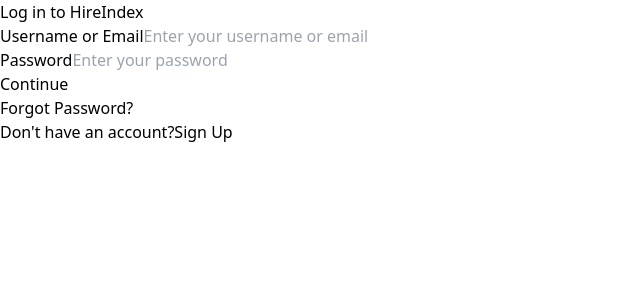
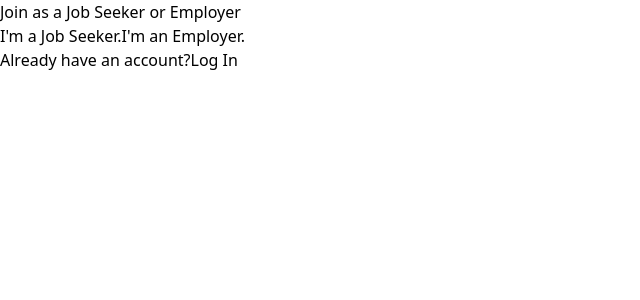
Before and after one commit to eneriopaolo/JumpStart, a React app in the folder UI/: page /signup in a window 1280 px wide. Shown: the top 300 px of the page, without its empty margins (0-640 px from the left). Built offline with nearby package versions, Linux system fonts and the light colour scheme; the HTML template or start-up script is replaced by a standard one.

Commit message:
added page to select type of user and routing

```diff
--- a/UI/src/App.jsx
+++ b/UI/src/App.jsx
@@ -1,15 +1,36 @@
 import React from "react";
 import Login from "./pages/Login"
-// import TypeofUser from "./pages/TypeofUser";
+import TypeofUser from "./pages/TypeofUser";
+// import {BrowserRouter as Router, Route, Switch} from "react-router-dom";
+import {BrowserRouter, Routes, Route} from "react-router-dom";
 
 const App = () => {
   return (
-    <div className="container mx-auto">
-      <>
-      <Login />
-      </>
-    </div>
-    // <>
+    // <Router>
+    //   <div className="container mx-auto">
+    //     <>
+    //       <Switch>
+    //         <Route path="/signup">
+    //           <TypeofUser />
+    //         </Route>
+
+    //         <Route path="/">
+    //           <Login />
+    //         </Route>
+    //       </Switch>
+    //     </>
+    //   </div>
+    // </Router>
+
+    <BrowserRouter>
+      <div className="container mx-auto">
+        <Routes>
+          <Route path="/signup" element={<TypeofUser />} />
+          <Route path="/" element={<Login />} />
+        </Routes>
+      </div>
+    </BrowserRouter>
+
     // <div className="text-red-500">
     //   <p>Hello World</p>
     // </div>
--- a/UI/src/pages/Login.jsx
+++ b/UI/src/pages/Login.jsx
@@ -1,4 +1,5 @@
 import React from "react";
+import {Link} from "react-router-dom";
 
 const Login = () => {
     return (
@@ -52,9 +53,9 @@
           <div className="text-center mt-12">
             <p className="text-sm text-gray-500">
               Don't have an account?
-              <a href="#" className="text-red-700 hover:underline">
+              <Link to ="/signup" className="text-red-700 hover:underline">
                 Sign Up
-              </a>
+              </Link>
             </p>
           </div>
         </form>
--- /dev/null
+++ b/UI/src/pages/TypeofUser.jsx
@@ -0,0 +1,65 @@
+import React, {useState} from "react";
+import {Link} from "react-router-dom";
+
+const TypeofUser = () => {
+  const [selectedUser, setSelectedUser] = useState(null);
+
+  const handleUserSelection = (userType) => {
+    setSelectedUser(userType);
+  };
+    return (
+        <div className="flex flex-col items-center justify-center h-screen bg-gray-500">
+
+          <div className="w-full max-w-md px-8 py-12 bg-white rounded-lg shadow-md">
+
+            <div className="text-center mb-8">
+              <h1 className="text-2xl font-bold text-gray-800">Join as a Job Seeker or Employer</h1>
+            </div>
+
+            <div className="flex flex-col gap-4">
+              <button
+                type="button"
+                value="jobSeeker"
+                className={`w-full px-4 py-2 text-center rounded-lg ${
+                  selectedUser === "jobSeeker" ? "bg-red-700 text-white border border-red-900" : "bg-gray-100 text-gray-700 border border-gray-300" /*if selectedUser value is jobSeeker then change the button appearance accordingly*/
+                }`}
+                onClick={() => handleUserSelection("jobSeeker")}
+              >
+                I'm a Job Seeker.
+              </button>
+              <button
+                type="button"
+                value="employer"
+                className={`w-full px-4 py-2 text-center rounded-lg ${
+                  selectedUser === "employer" ? "bg-red-700 text-white border border-red-900" : "bg-gray-100 text-gray-700 border border-gray-300" /*if selectedUser value is employer then change the button appearance accordingly*/
+                }`}
+                onClick={() => handleUserSelection("employer")}
+              >
+                I'm an Employer.
+              </button>
+            </div>
+
+            <div className="text-center mt-12">
+              {selectedUser ? ( //if selectedUser has a value, display "Apply as a", else then null
+                <a href="#" className="text-red-700 hover:underline">
+                  Apply as a {selectedUser === "jobSeeker" ? "Job Seeker" : "Employer"}
+                </a>//if selectedUser value is equal to jobSeeker, "Job Seeker" text will be added, else then "Emplyoer"
+                //*******change anchor tag according to link based on selected selectedUser value signup page
+              ) : null}
+            </div>
+
+            <div className="text-center mt-4">
+              <p className="text-sm text-gray-500">
+                Already have an account?
+                <Link to="/" className="text-red-700 hover:underline">
+                  Log In
+                </Link>
+              </p>
+            </div>
+          </div>
+        </div>
+      );
+};
+
+
+export default TypeofUser
```
